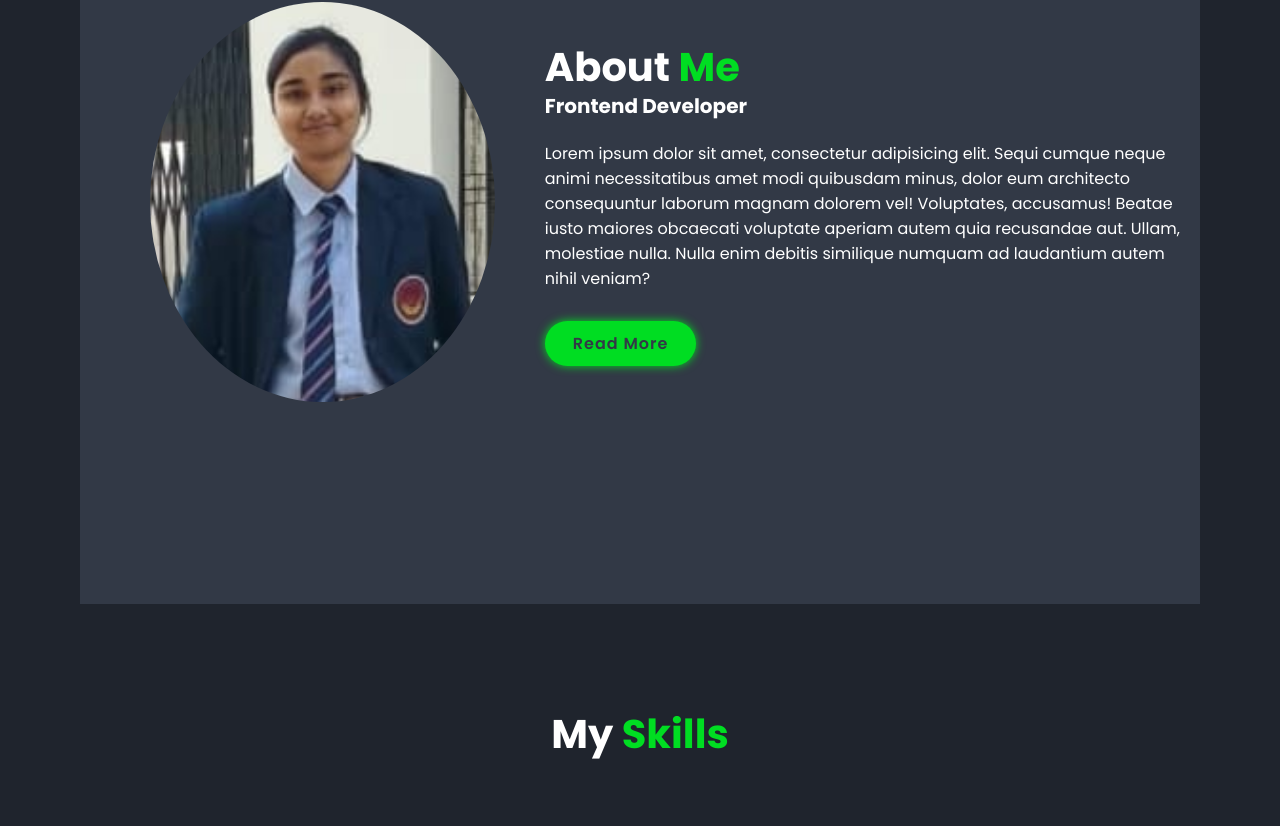
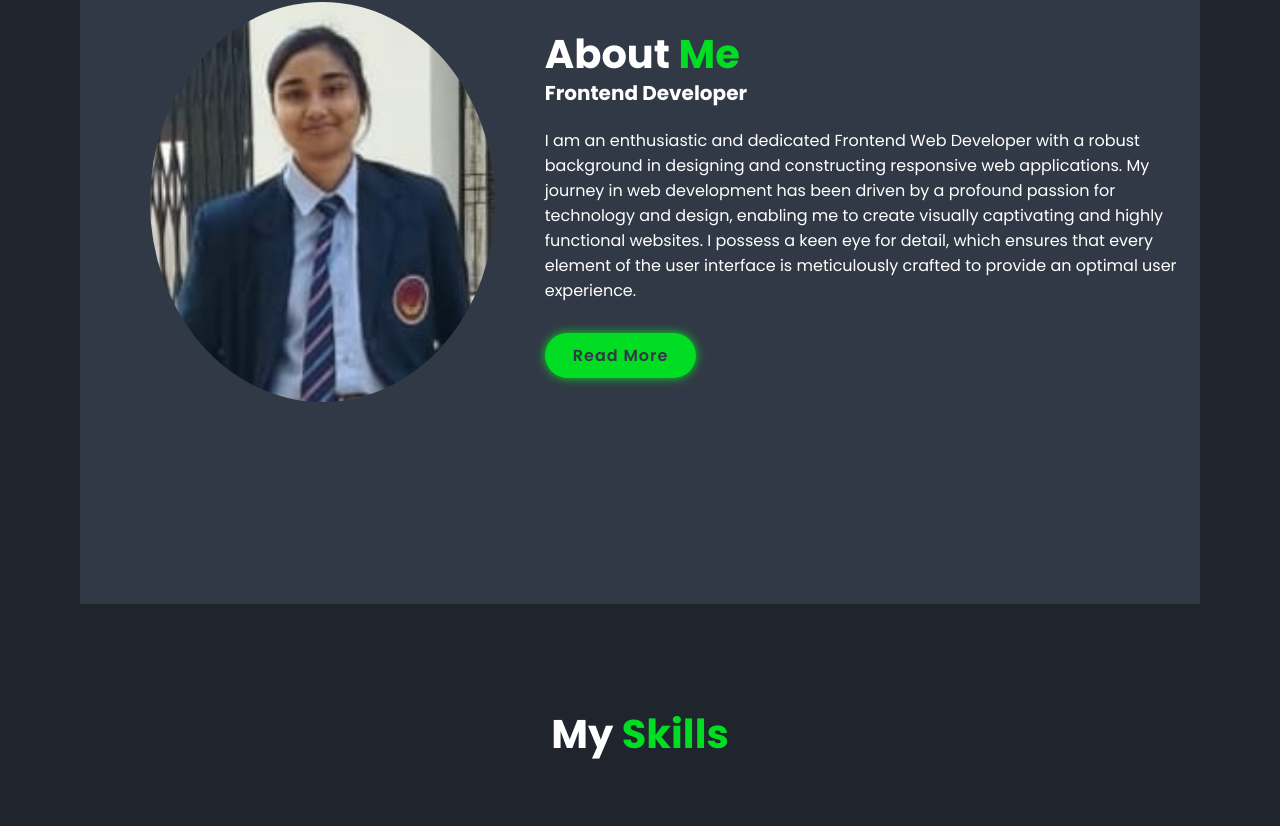
Before and after one commit to VIBHOO12/portfolio, a plain HTML site: page index.html in a window 1280 px wide. Shown: the part 1196-2022 px from the top of the page. Drawn offline with nearby package versions, Linux system fonts and the light colour scheme.

Commit message:
index.html
update about

```diff
--- a/index.html
+++ b/index.html
@@ -62,10 +62,9 @@
         <div class="about-content">
             <h2 class="heading">About <span>Me</span></h2>
             <h3>Frontend Developer</h3>
-            <p>Lorem ipsum dolor sit amet, consectetur adipisicing elit. Sequi cumque neque animi necessitatibus amet
-                modi quibusdam minus, dolor eum architecto consequuntur laborum magnam dolorem vel! Voluptates,
-                accusamus! Beatae iusto maiores obcaecati voluptate aperiam autem quia recusandae aut. Ullam, molestiae
-                nulla. Nulla enim debitis similique numquam ad laudantium autem nihil veniam?</p>
+            <p>I am an enthusiastic and dedicated Frontend Web Developer with a robust background in designing and constructing responsive web applications.
+                My journey in web development has been driven by a profound passion for technology and design, enabling me to create visually captivating and highly functional websites.
+                I possess a keen eye for detail, which ensures that every element of the user interface is meticulously crafted to provide an optimal user experience.</p>
             <a href="" class="btn">Read More</a>
         </div>
     </section>
```
